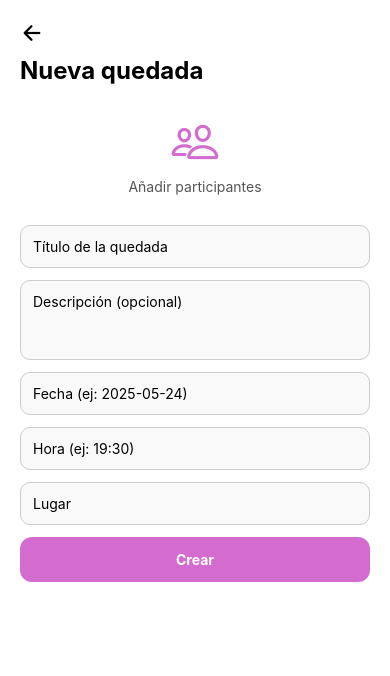
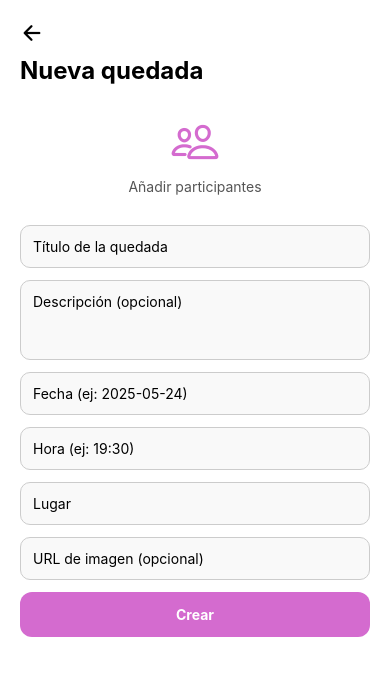
Before and after one commit to rogerguinon/plan-b, a React Native app: screen /CreateEvent in a window 390 px wide. Shown: the top 676 px of the page. Built offline with nearby package versions, Linux system fonts and the light colour scheme; what expo-auth-session would draw is missing.

Commit message:
Añadir imagenes a la quedada

```diff
--- a/src/screens/CreateEventScreen/CreateEventScreen.js
+++ b/src/screens/CreateEventScreen/CreateEventScreen.js
@@ -3,9 +3,8 @@ import {
   View, Text, TextInput, TouchableOpacity,
   StyleSheet, Alert
 } from 'react-native';
-import { Ionicons, MaterialIcons, FontAwesome } from '@expo/vector-icons';
+import { Ionicons } from '@expo/vector-icons';
 import { useEventos } from '../../context/EventContext';
-
 
 export default function CreateEventScreen({ navigation }) {
   const [title, setTitle] = useState('');
@@ -13,6 +12,7 @@ export default function CreateEventScreen({ navigation }) {
   const [date, setDate] = useState('');
   const [time, setTime] = useState('');
   const [location, setLocation] = useState('');
+  const [image, setImage] = useState(''); // Nuevo estado para el link de imagen
 
   const { agregarEvento } = useEventos();
 
@@ -23,18 +23,22 @@ export default function CreateEventScreen({ navigation }) {
     }
 
     const nuevoEvento = {
+      id: Date.now().toString(), // o usa uuid si prefieres
       title,
       description,
       date,
       time,
       location,
-      participants: '',
+      participants: [],
     };
 
+    if (image.trim()) {
+      nuevoEvento.image = image.trim();
+    }
 
     try {
       await agregarEvento(nuevoEvento);
-      navigation.navigate('Main'); // o el nombre que uses para la pantalla principal
+      navigation.navigate('Main');
     } catch (error) {
       console.error('Error al guardar el evento:', error);
       Alert.alert('Error', 'No se pudo guardar el evento.');
@@ -68,26 +72,29 @@ export default function CreateEventScreen({ navigation }) {
           onChangeText={setDescription}
           multiline
         />
-
         <TextInput
           style={styles.input}
           placeholder="Fecha (ej: 2025-05-24)"
           value={date}
           onChangeText={setDate}
         />
-
         <TextInput
           style={styles.input}
           placeholder="Hora (ej: 19:30)"
           value={time}
           onChangeText={setTime}
         />
-
         <TextInput
           style={styles.input}
           placeholder="Lugar"
           value={location}
           onChangeText={setLocation}
+        />
+        <TextInput
+          style={styles.input}
+          placeholder="URL de imagen (opcional)"
+          value={image}
+          onChangeText={setImage}
         />
 
         <TouchableOpacity style={styles.createButton} onPress={handleCreate}>
```
